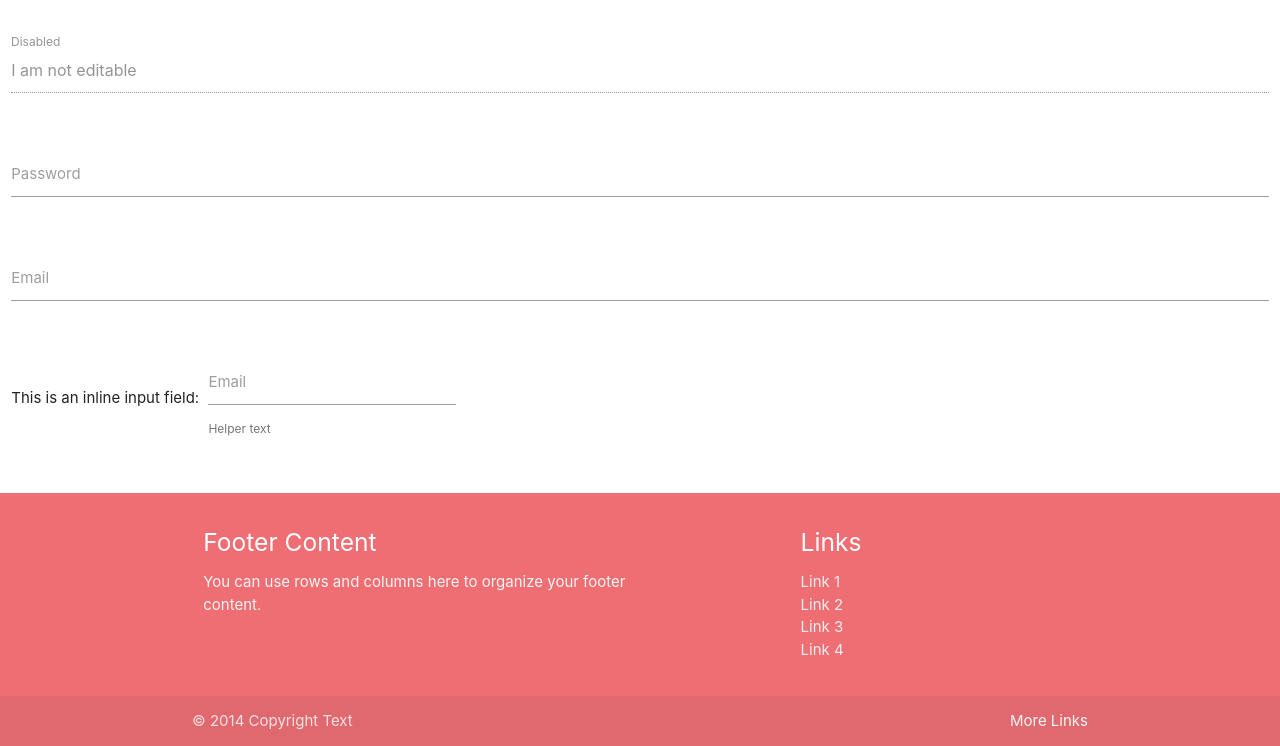
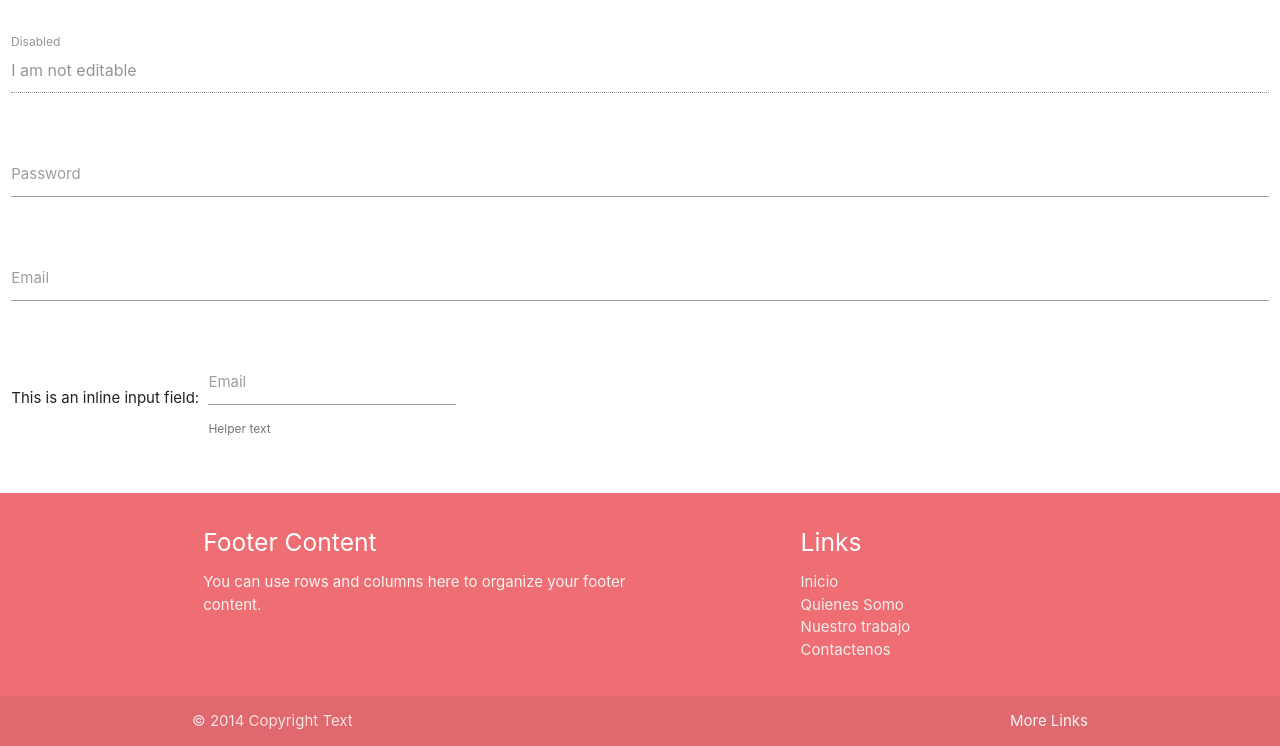
Before and after one commit to abenitez74/Descuentos-JS, a plain HTML site: page index.html in a window 1280 px wide. Shown: the part 136-882 px from the top of the page. Drawn offline with Linux system fonts and the light colour scheme.

Commit message:
Cambio texto footer

```diff
--- a/index.html
+++ b/index.html
@@ -81,10 +81,10 @@
             <div class="col l4 offset-l2 s12">
               <h5 class="white-text">Links</h5>
               <ul>
-                <li><a class="grey-text text-lighten-3" href="#!">Link 1</a></li>
-                <li><a class="grey-text text-lighten-3" href="#!">Link 2</a></li>
-                <li><a class="grey-text text-lighten-3" href="#!">Link 3</a></li>
-                <li><a class="grey-text text-lighten-3" href="#!">Link 4</a></li>
+                <li><a class="grey-text text-lighten-3" href="#!">Inicio</a></li>
+                <li><a class="grey-text text-lighten-3" href="#!">Quienes Somo</a></li>
+                <li><a class="grey-text text-lighten-3" href="#!">Nuestro trabajo</a></li>
+                <li><a class="grey-text text-lighten-3" href="#!">Contactenos</a></li>
               </ul>
             </div>
           </div>
```
